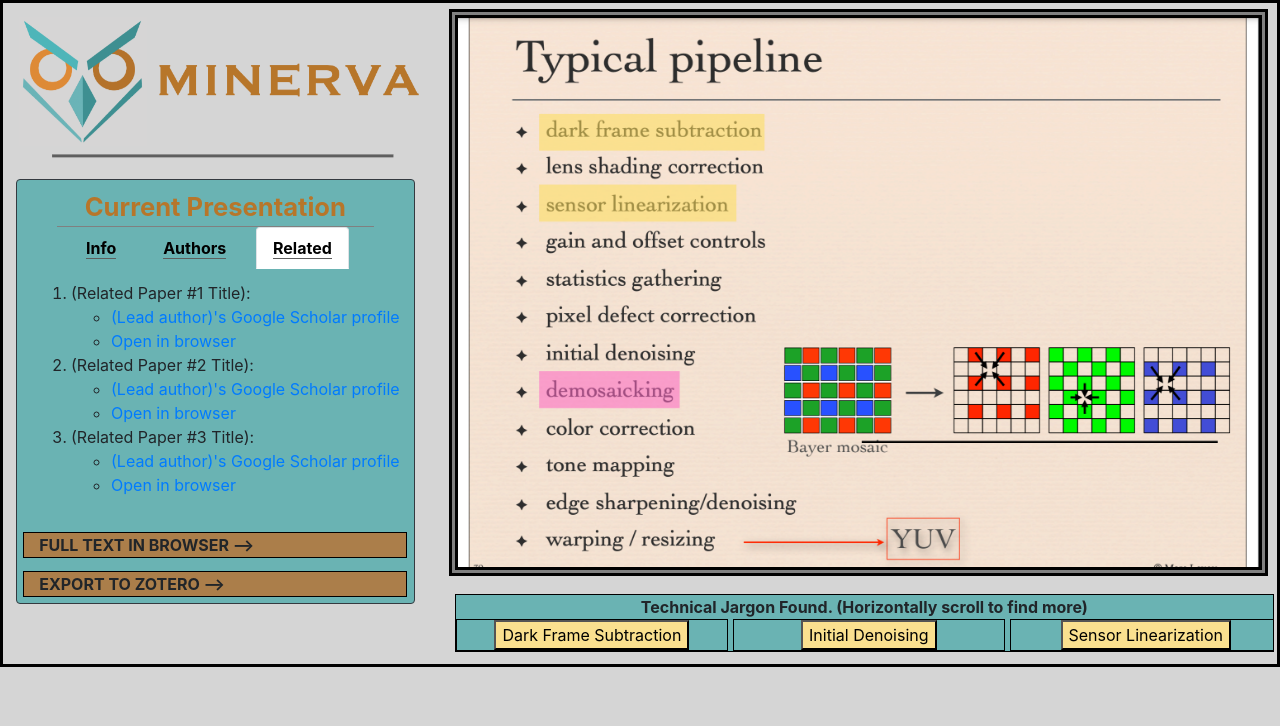
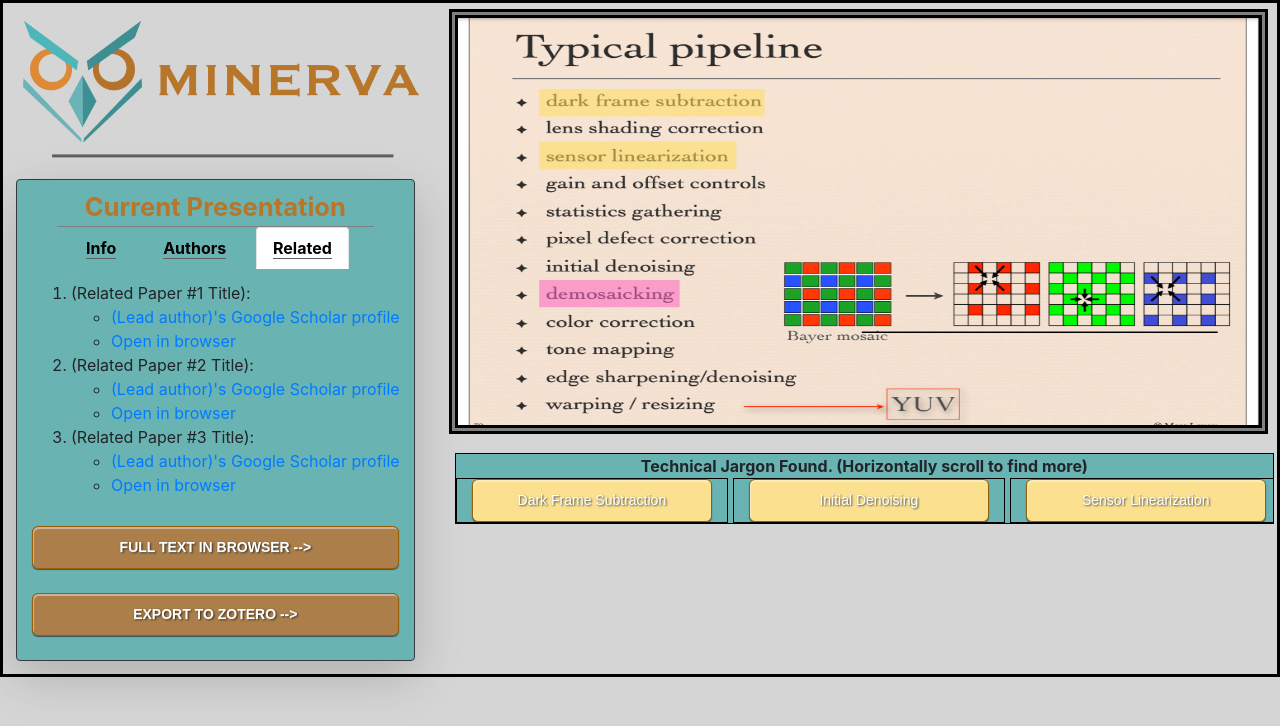
Before and after one commit to Mcheese134/CSC212FinalProject, a Flask app: page / in a window 1280 px wide. Shown: the top 726 px of the page. Run offline with Flask 2, Linux system fonts and the light colour scheme; some libraries are stand-ins or nearby versions.

Commit message:
Added 3d buttons

```diff
--- a/Minerva/static/stylesheets/styles.css
+++ b/Minerva/static/stylesheets/styles.css
@@ -32,3 +32,30 @@
  .testimonial-group > .row > .col-4 {
    display: inline-block;
  }
+
+
+ .Button3d {
+   width:100%;
+   text-align:center;
+  font-family: Arial, Helvetica, sans-serif;
+  font-size: 14px;
+  color: #ffffff;
+  padding: 10px 20px;
+
+  -moz-border-radius: 6px;
+  -webkit-border-radius: 6px;
+  border-radius: 6px;
+  border: 1px solid #965F06;
+  -moz-box-shadow:
+     0px 1px 1px rgba(000,000,000,0.5),
+     inset 1px 2px 0px rgba(255,255,255,0.4);
+  -webkit-box-shadow:
+     0px 1px 1px rgba(000,000,000,0.5),
+     inset 1px 2px 0px rgba(255,255,255,0.4);
+  box-shadow:
+     0px 1px 1px rgba(000,000,000,0.5),
+     inset 1px 2px 0px rgba(255,255,255,0.4);
+  text-shadow:
+     1px 1px 2px rgba(000,000,000,0.7),
+     0px 1px 0px rgba(255,255,255,0.4);
+}
--- a/Minerva/templates/index.html
+++ b/Minerva/templates/index.html
@@ -29,7 +29,7 @@
           <img src="{{url_for('static', filename='logo.png')}}" width="100%" height="100%"
             class="d-inline-block align-top" alt="">
 
-          <div class="container-fluid rounded border-dark justify-content-md-center"
+          <div class="container-fluid rounded border-dark justify-content-md-center shadow-lg"
             style="background-color: #6AB3B3; margin: 1vw; border: .1vw #3E8F91 solid;">
             <div class="row justify-content-md-center">
               <div class="title"><b>Current Presentation</b></div>
@@ -80,8 +80,7 @@
                     </li>
                   </ul>
                 </div>
-                <div class="tab-pane" id="authors" role="tabpanel" aria-labelledby="authors-tab">
-                  <p>
+                <div class="tab-pane" id="authors" role="tabpanel" aria-labelledby="authors-tab"  >
                     <ol>
                       <li>
                         Wesley Smith
@@ -139,8 +138,9 @@
                         </ul>
                       </li>
                     </ol>
+
                 </div>
-                <div class="tab-pane" id="related" role="tabpanel" aria-labelledby="related-tab">
+                <div class="tab-pane" id="related" role="tabpanel" aria-labelledby="related-tab" >
                   <ol>
                     <li>
                       (Related Paper #1 Title):
@@ -179,23 +179,27 @@
                 </div>
               </div>
 
+
             </div>
 
-            <div class="row">
-              <div class="container-fluid">
-                <div class="row">
-                  <div class="col"
-                    style="background-color: #ab7e4a; margin: .5vw; font-size: medium; border: 1px black solid ;">
-                    <b>FULL TEXT IN BROWSER --></b></div>
+
+
+            <div class = "row">
+              <div class = "col">
+                <button class = "Button3d" style="background-color: #ab7e4a;"><b>FULL TEXT IN BROWSER --></b></button>
+              </div>
             </div>
 
-                <div class="row">
-                  <div class="col"
-                    style="background-color: #ab7e4a; margin: .5vw; font-size: medium; border: 1px black solid ;">
-                    <b>EXPORT TO ZOTERO --></b></div>
+            <br>
+
+            <div class = "row"  >
+              <div class = "col">
+                <button class = "Button3d" style="background-color: #ab7e4a;"><b>EXPORT TO ZOTERO --></b></button>
               </div>
             </div>
-            </div>
+
+            <br>
+
           </div>
         </div>
       </div>
@@ -203,7 +207,7 @@
 
         <!----THIS IS WHERE YOU CAN CHANGE THE PNG if you want to change the main image---->
         <div class="background">
-          <img src="{{url_for('static', filename='edit.png')}}" width="100%" max-height=".5vh" class="video" alt="">
+          <img src="{{url_for('static', filename='edit.png')}}" width="100%" height = "425" class="video" alt="">
         </div>
 
 
@@ -213,16 +217,16 @@
           <div class="text-center" style="font-weight: bold;">Technical Jargon Found. (Horizontally scroll to find more)
           </div>
           <div class="row text-center">
-            <div class="col-4" style="border: 1px black solid ;"><button class="button" id="1"
+            <div class="col-4" style="border: 1px black solid ;"><button class="Button3d" id="1"
                 onclick="selectInsight(this) " type="btn btn-primary" style="background-color: #fae08f;">Dark Frame
                 Subtraction</button></div>
-            <div class="col-4" style="border: 1px black solid ;"><button class="button" id="2"
+            <div class="col-4" style="border: 1px black solid ;"><button class="Button3d" id="2"
                 onclick="selectInsight(this) " type="btn btn-primary" style="background-color: #fae08f;">Initial
                 Denoising</button></div>
-            <div class="col-4" style="border: 1px black solid ;"><button class="button" id="3"
+            <div class="col-4" style="border: 1px black solid ;"><button class="Button3d" id="3"
                 onclick="selectInsight(this) " type="btn btn-primary" style="background-color: #fae08f;">Sensor
                 Linearization</button></div>
-            <div class="col-4" style="border: 1px black solid ;"><button class="button" id="4"
+            <div class="col-4" style="border: 1px black solid ;"><button class="Button3d" id="4"
                 onclick="selectInsight(this)" type="btn btn-primary"
                 style="background-color: #fae08f;">Demosaicking</button></div>
 
@@ -271,14 +275,14 @@
                     <!--This is the website buttons-->
 
                     <div class="col">
-                      <button id = "Browser" value = "a" onclick="openTab(1, this.value)" class = "btn" type="btn btn-primary" style="background-color: #9f8955; margin-right: 1vw; font-size: medium; border: 1px black solid ; height: 8vh; width: 15vw;">
+                      <button id = "Browser" value = "a" onclick="openTab(1, this.value)" class = "Button3d" type="btn btn-primary" style="background-color: #9f8955; margin-right: 1vw; font-size: 30; border: 1px black solid ; height: 8vh; width: 15vw;">
                         <b>More in Browser</b>
                       </button>
 
                     </div>
                     <div class = "col">
 
-                      <button id = "AlternateBrowser" value = "a" onclick="openTab(2, this.value)" class = "btn" type="btn btn-primary" style="background-color: #9f8955; margin-right: 1vw; font-size: medium; border: 1px black solid ; height: 8vh; width: 15vw;">
+                      <button id = "AlternateBrowser" value = "a" onclick="openTab(2, this.value)" class = "Button3d" type="btn btn-primary" style="background-color: #9f8955; margin-right: 1vw; font-size: 30; border: 1px black solid ; height: 8vh; width: 21vw;">
                         <b>Not What You Are Looking For?</b>
                       </button>
                     </div>
@@ -290,11 +294,11 @@
             <div class="col">
               <div class="row">
                 <button type="button" class="btn"
-                  style=" height: 10vh; width: 5vw; background-color: lightgray; background-image: url(/static/power.png); background-size: contain; background-repeat: no-repeat; background-position: center;"></button>
+                  style=" height: 10vh; width: 5vw; margin: 10; background-color: lightgray; background-image: url(/static/power.png); background-size: contain; background-repeat: no-repeat; background-position: center;"></button>
               </div>
               <div class="row">
-                <button type="button" class="btn "
-                  style="height: 10vh; width: 5vw;  background-color: lightgray; background-image: url(/static/setting.png); background-size: contain; background-repeat: no-repeat; background-position: center;"></button>
+                <button type="button" class="btn"
+                  style="height: 10vh; width: 5vw;  margin: 10; background-color: lightgray; background-image: url(/static/setting.png); background-size: contain; background-repeat: no-repeat; background-position: center;"></button>
               </div>
             </div>
 
@@ -308,9 +312,6 @@
 
       </div>
     </div>
-
-
-
 
   </div>
 
@@ -330,7 +331,6 @@
 
   <script>
     $(function () {
-      console.log("I am here");
       $('#myTab li:last-child a').tab('show')
     })
   </script>
@@ -353,6 +353,10 @@
       if(eventCode == 2){
         window.open("https://www.google.com/search?q="+searchQuery);
       }
+
+      //Research Browser if 3
+
+      //Zotero in browser if 4
 
     }
 
```
Lines whose indentation alone changed are shown as unchanged.
